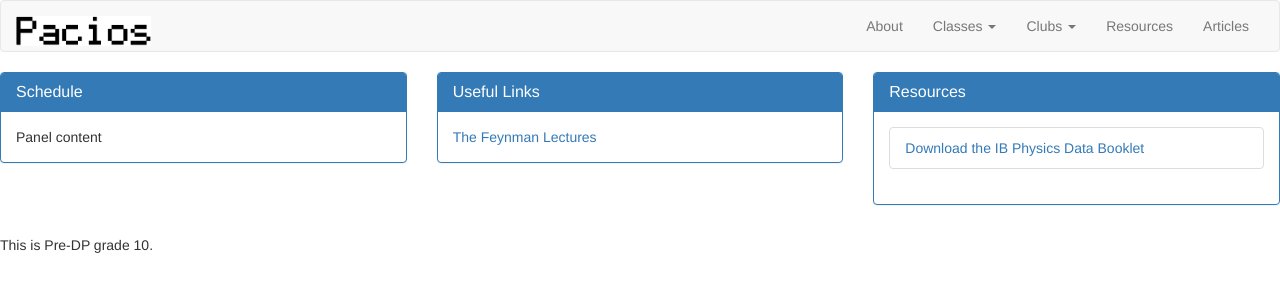
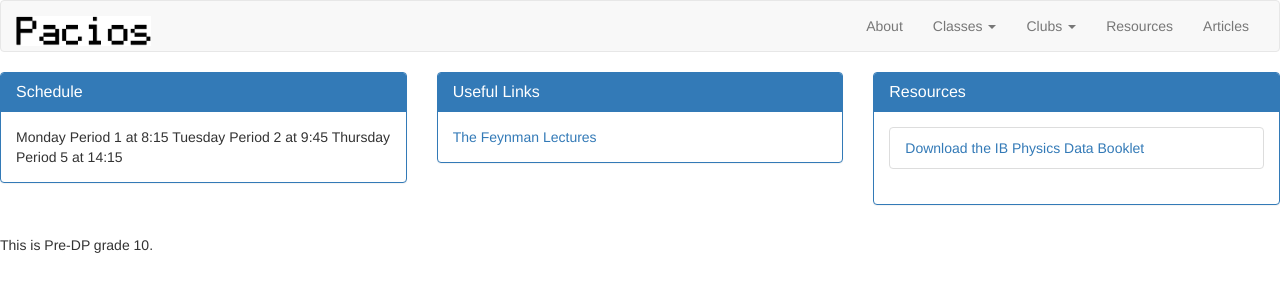
Before and after one commit to RodrigoPacios/mrpacios1, a Jekyll site: the page built from Grade10PreDP.html, in a window 1280 px wide. Shown: the top 300 px of the page. Built offline with Jekyll 4.4.1, drawn with Linux system fonts in a browser that asks for light colours; nearby versions of some CDN libraries.

Commit message:
Small fixes

```diff
--- a/Grade10PreDP.html
+++ b/Grade10PreDP.html
@@ -9,7 +9,18 @@ layout: default
                         <h3 class="panel-title">Schedule</h3>
                     </div>
                         <div class="panel-body">
-                          Panel content
+                          <tr>
+                              <td>Monday</td>
+                              <td>Period 1 at 8:15</td>
+                          </tr>
+                          <tr>
+                              <td>Tuesday</td>
+                              <td>Period 2 at 9:45</td>
+                          </tr>
+                          <tr>
+                              <td>Thursday</td>
+                              <td>Period 5 at 14:15</td>
+                          </tr>
                     </div>
                 </div>
         </div>
@@ -38,7 +49,7 @@ layout: default
                     </div>
 
         </div>
-    </div>
+</div>
 
 <ol>
 {% for article in site.categories.predp %}
```
